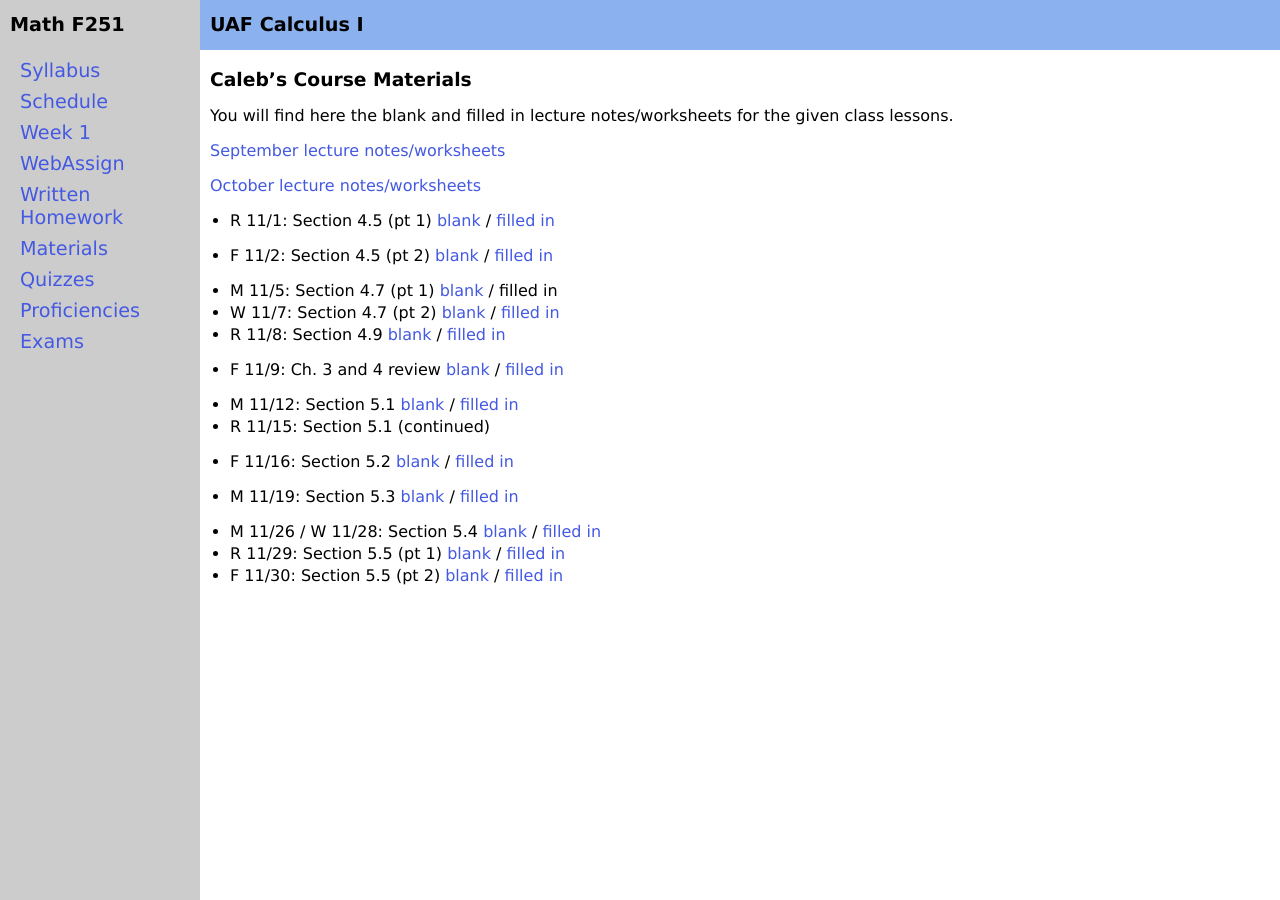
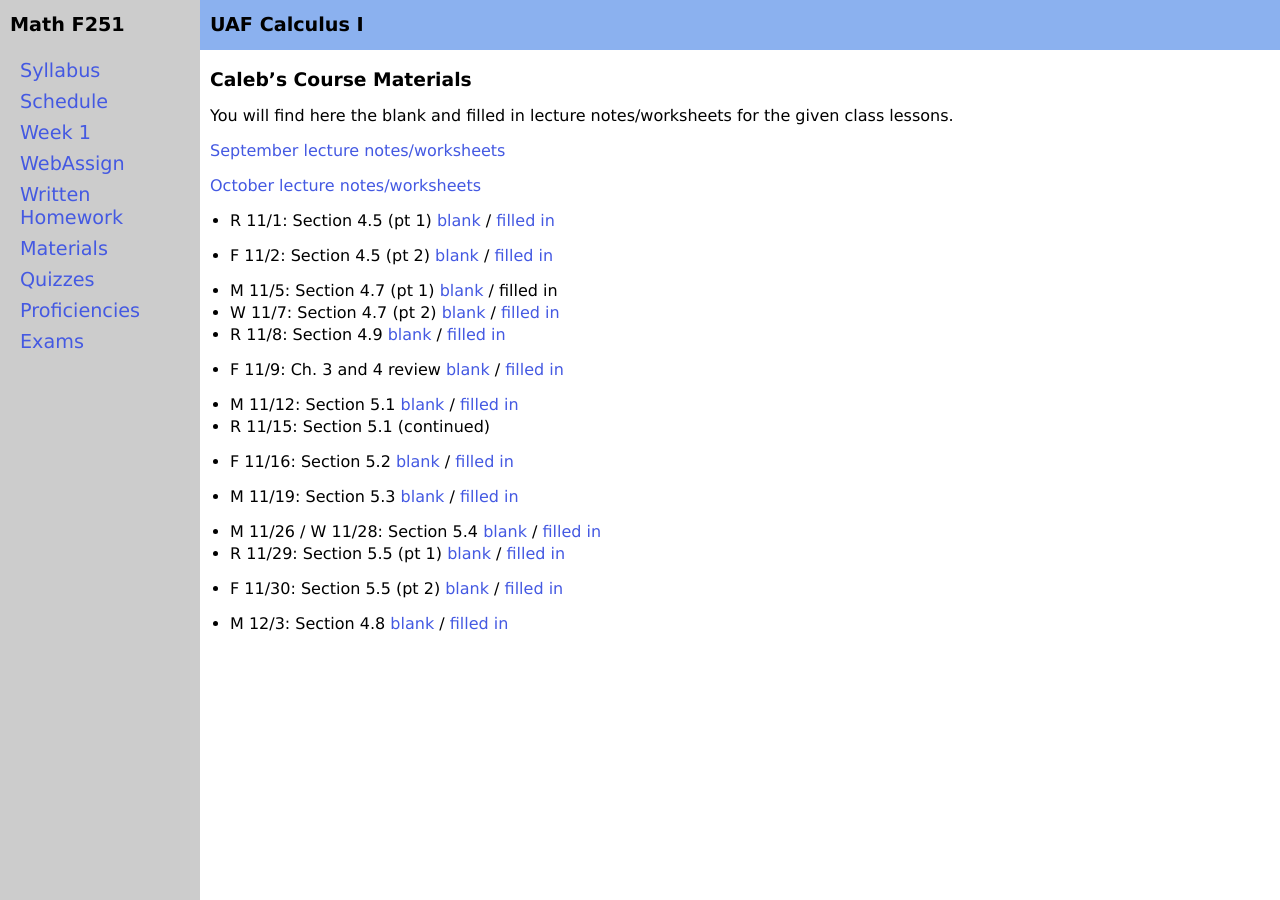
Before and after one commit to uaf-math/calc1, a Jekyll site: the page built from cmf02.md, in a window 1280 px wide. Built offline with Jekyll 4.4.1, drawn with Linux system fonts in a browser that asks for light colours.

Commit message:
update f02 notes

```diff
--- a/cmf02.md
+++ b/cmf02.md
@@ -29,3 +29,5 @@ You will find here the blank and filled in lecture notes/worksheets for the give
 * M 11/26 / W 11/28: Section 5.4 [blank](assets/caleb/ch5/5-4_blank.pdf)  /  [filled in](assets/caleb/ch5/5-4_comp.pdf)
 * R 11/29: Section 5.5 (pt 1) [blank](assets/caleb/ch5/5-5-part1_blank.pdf)  /  [filled in](assets/caleb/ch5/5-5-part1_comp.pdf)
 * F 11/30: Section 5.5 (pt 2) [blank](assets/caleb/ch5/5-5-part2_blank.pdf)  /  [filled in](assets/caleb/ch5/5-5-part2_comp.pdf)
+
+* M 12/3: Section 4.8 [blank](assets/caleb/ch4/4-8_blank.pdf)  /  [filled in](assets/caleb/ch4/4-8_comp.pdf)
```
Also changed, not shown: 2 other files.
